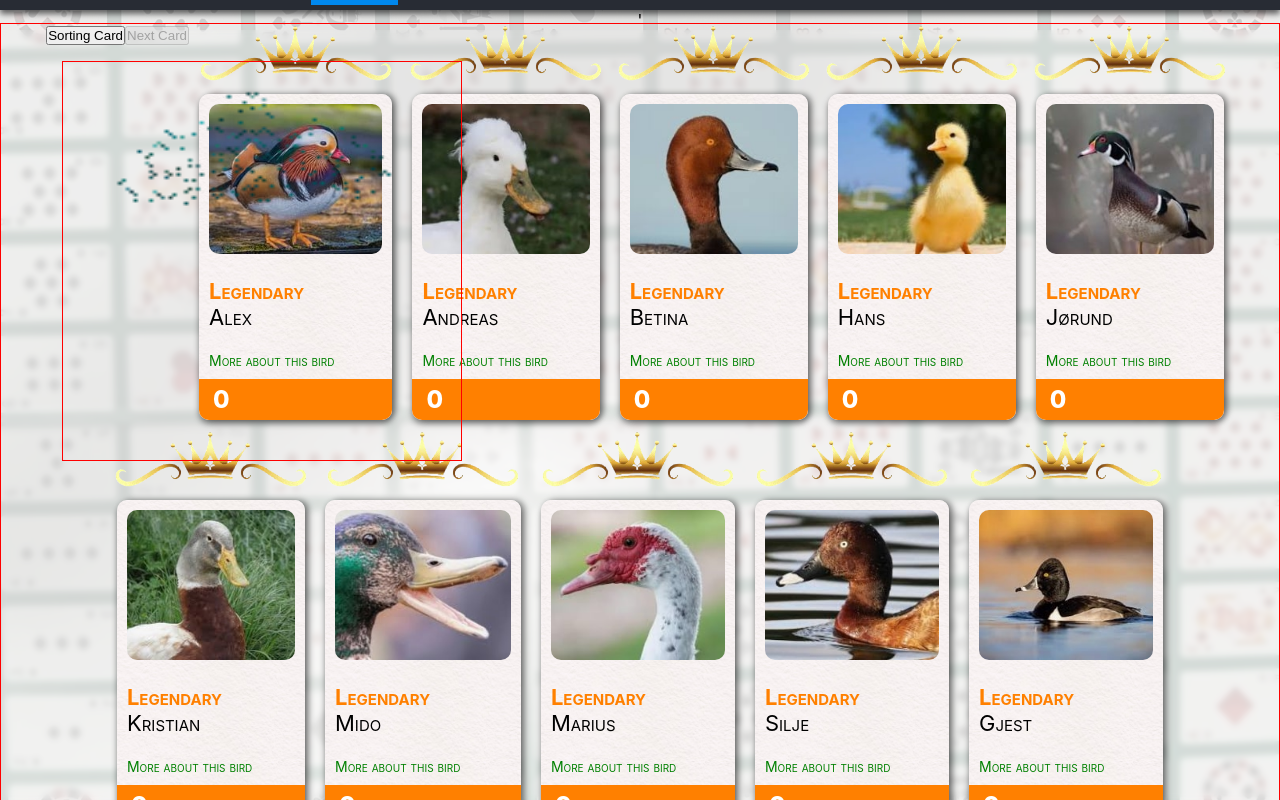
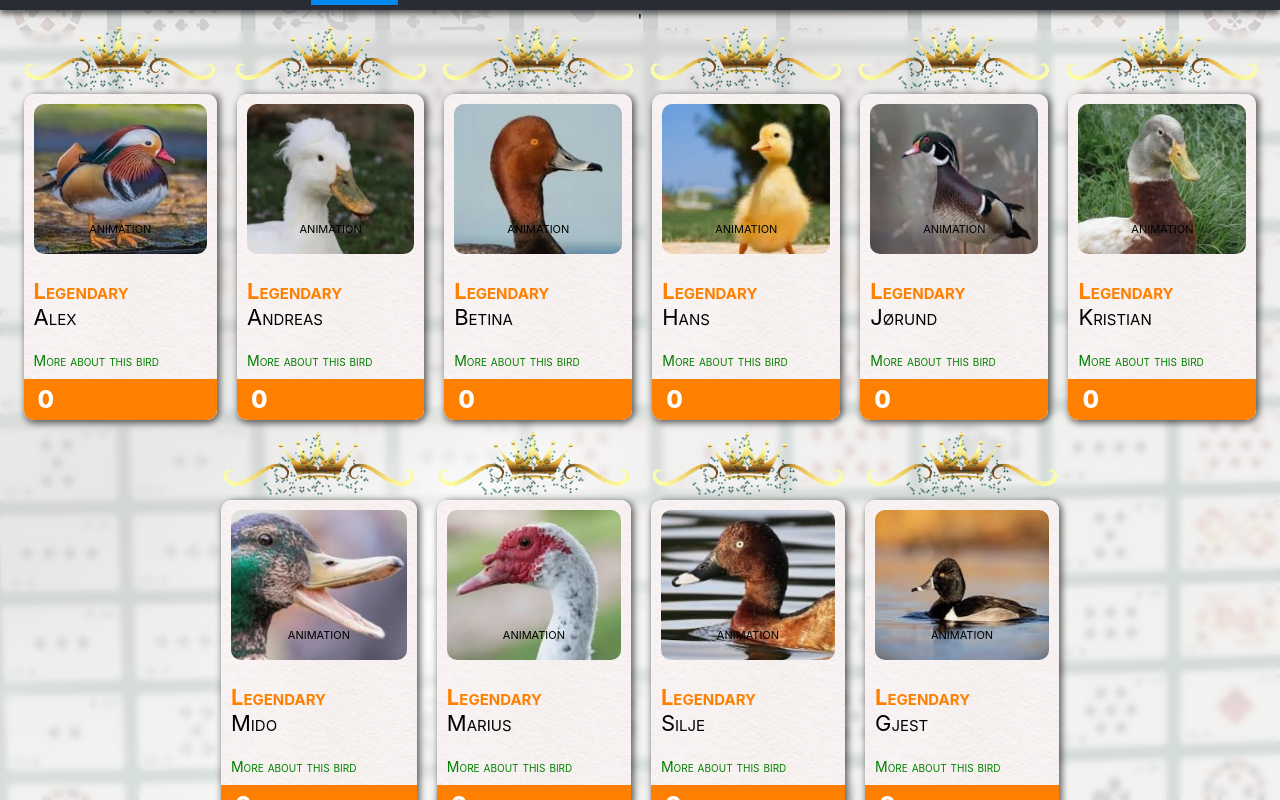
Before and after one commit to VoltG3/Duck_Sequence, a React (Create React App) app: page / in a window 1280 px wide. Built offline with nearby package versions, Linux system fonts and the light colour scheme.

Commit message:
[ UPDATE ] - all around

```diff
--- a/src/components/animations/animation.level.up.js
+++ b/src/components/animations/animation.level.up.js
@@ -1,43 +1,62 @@
-import { useState } from "react"
+import { motion } from "framer-motion"
+import { useState, useEffect } from "react"
 import config from "../../config"
+import { useDispatch, useSelector } from "react-redux"
+import { storeTargetState } from "../../redux/actions"
 
 export const LevelUpAnimation = () => {
-    const [frameIndex, setFrameIndex] = useState(0)
-    const [isPlaying, setIsPlaying] = useState(false)
-    const levelUpFrames = Object.values(config.level_up)            // Create an array of all level-up frames
+    const levelUpFrames = Object.values(config.level_up)
+    const [currentFrame, setCurrentFrame] = useState(0)
 
-    const startAnimation = () => {
-        if (isPlaying) return
+    const playAnimation = useSelector(state => state.target_state.play_animation_level_up)
+    const dispatch = useDispatch()
 
-        setIsPlaying(true)
+    useEffect(() => {
+        if (playAnimation) {
             let index = 0
-
+            setCurrentFrame(index)
             const interval = setInterval(() => {
-            setFrameIndex(index)
+                setCurrentFrame(index)
                 index++
 
                 if (index >= levelUpFrames.length) {
                     clearInterval(interval)
-                setIsPlaying(false)
+                    dispatch(storeTargetState("play_animation_level_up", false))
                 }
             }, 80)
+
+            return () => clearInterval(interval)
         }
+    }, [playAnimation, levelUpFrames.length, dispatch])
 
     return (
-        <div className="flex flex-col items-center space-y-2">
-            <button
-                onClick={startAnimation}
-                className="px-4 py-2 bg-yellow-500 text-white rounded hover:bg-yellow-600 transition"
+        <motion.div
+            style={{
+                position: "absolute",
+                top: "0",
+                width: "140px",
+                height: "190px",
+                zIndex: 9999,
+            }}
+            initial={{ opacity: 0 }}
+            animate={{ opacity: 1 }}
+            transition={{ duration: 0.5 }}
         >
-                🎉 Level Up!
-            </button>
-            {isPlaying && (
-                <img
-                    src={levelUpFrames[frameIndex]}
-                    alt="Level Up Animation"
-                    className="w-32 h-32"
+            {levelUpFrames.map((frame, index) => (
+                <motion.img
+                    key={index}
+                    src={frame}
+                    alt={`Frame ${index}`}
+                    style={{
+                        display: index === currentFrame ? "block" : "none",
+                        width: "100%",
+                        height: "100%",
+                    }}
+                    initial={{ opacity: 0 }}
+                    animate={{ opacity: 1 }}
+                    transition={{ duration: 0.5 }}
                 />
-            )}
-        </div>
+            ))}
+        </motion.div>
     )
 }
--- a/src/components/card/card.assembly.js
+++ b/src/components/card/card.assembly.js
@@ -6,6 +6,41 @@ import { CardPoints } from "./card.points"
 import { BtnOpenOverlayInfo } from "../btn/button.overlay.open.info"
 import { motion } from "framer-motion"
 import config from "../../config"
+
+import {LevelUpAnimation} from "../animations/animation.level.up"
+
+const CardAssemblyContainer = styled.div`
+    position: relative;
+    //border: solid 1px black;
+    width: auto;
+    height: auto;
+    //margin: 10px;
+    display: inline-block;
+`
+
+const AnimationContainer = styled.div`
+    position: absolute;
+    top: 0;
+    left: 0;
+    width: 100%;
+    height: 100%;
+    z-index: 50;
+    pointer-events: none;
+    background-color: transparent;
+
+    display: flex;
+    justify-content: center;
+    align-items: center;
+`
+
+const CrownContainer = styled(motion.div)`
+    display: flex;
+    justify-content: center;
+    align-items: center;
+    width: auto;
+    height: 60px;
+    position: relative;
+`
 
 const CardContainer = styled(motion.div)`
     display: flex;
@@ -32,27 +67,14 @@ const CardContainer = styled(motion.div)`
     //transition: box-shadow 0.6s ease, transform 0.6s ease;
 `
 
-const CrownContainer = styled(motion.div)`
-    display: flex;
-    justify-content: center;
-    align-items: center;
-    width: auto;
-    height: 60px;
-    position: relative;
-`
-
 export const CardAssembly = ({ id, title, name, count, rank, isActive }) => {
     return (
-        <>
+        <CardAssemblyContainer>
             <CrownContainer
                 layout
-                style={{ zIndex: isActive ? 10 : 1 }}
                 animate={{
                     scale: isActive ? 1.1 : 1,
                     y: isActive ? -30 : 0,
-                    boxShadow: isActive
-                        ? "none"
-                        : "none",
                 }}
                 transition={{ duration: 0.7, ease: "easeInOut" }}
             >
@@ -89,11 +111,23 @@ export const CardAssembly = ({ id, title, name, count, rank, isActive }) => {
                         <CardName rank={rank} title={title} name={name} />
                         <BtnOpenOverlayInfo id={id} name={name} rank={rank} title={title} count={count} />
                     </div>
-                    {/* <CardRank rank={rank} /> */}
                 </div>
 
                 <CardPoints count={count} id={id} rank={rank} />
             </CardContainer>
-        </>
+
+                <AnimationContainer>
+                    <p>animation</p>
+                    <LevelUpAnimation />
+                </AnimationContainer>
+
+        </CardAssemblyContainer>
     )
 }
+
+
+//{isActive && (
+  //              <AnimationContainer>
+    //                <p>animation</p>
+      //          </AnimationContainer>
+        //    )}
--- a/src/components/controller.cards.js
+++ b/src/components/controller.cards.js
@@ -1,7 +1,6 @@
 import { useEffect, useState, useCallback } from "react"
 import { CardAssembly } from "./card/card.assembly"
 import { useSelector, useDispatch } from "react-redux"
-import { LevelUpAnimation2 } from "./overlay/info/animation.level.up2"
 import { storeTargetState } from "../redux/actions"
 
 export const CardController = () => {
@@ -26,7 +25,7 @@ export const CardController = () => {
         console.log("Sorted data:", sorted)
     }, [cards])
 
-    // Handle next step (sorting)
+    // Handle the next step (sorting)
     const handleNextStep = useCallback(() => {
         if (!sortedCards.length || currentStep >= sortedCards.length) return
 
@@ -80,14 +79,14 @@ export const CardController = () => {
     useEffect(() => {
         if (ActionSortingCards) {
             handlePrepareSort();
-            dispatch(storeTargetState("sorting_cards", false)); // Reset sorting flag
+            dispatch(storeTargetState("sorting_cards", false))
         }
 
         if (ActionSortingNext) {
             handleNextStep()
-            dispatch(storeTargetState("sorting_cards_next", false)); // Reset the next step flag
+            dispatch(storeTargetState("sorting_cards_next", false))
         }
-    }, [ActionSortingCards, ActionSortingNext, handlePrepareSort, handleNextStep, dispatch]);
+    }, [ActionSortingCards, ActionSortingNext, handlePrepareSort, handleNextStep, dispatch])
 
     if (!isDataLoaded || !Array.isArray(cards) || cards.length === 0) {
         return <p>Loading cards…</p>
@@ -96,20 +95,7 @@ export const CardController = () => {
     return (
         <>
             <div className="mb-4 flex gap-4">
-                <button
-                    className="px-4 py-2 bg-blue-600 text-white rounded"
-                    onClick={handlePrepareSort}
-                >
-                    Sorting Card
-                </button>
-                <button
-                    className="px-4 py-2 bg-green-600 text-white rounded"
-                    onClick={handleNextStep}
-                    disabled={currentStep >= sortedCards.length}
-                >
-                    Next Card
-                </button>
-                <LevelUpAnimation2 />
+
             </div>
 
             {cards.map((card) => {
--- a/src/components/overlay/info/animation.level.up2.js
+++ /dev/null
@@ -1,64 +0,0 @@
-import { motion } from "framer-motion"
-import { useState, useEffect } from "react"
-import config from "../../../config"
-import { useDispatch, useSelector } from "react-redux"
-import { storeTargetState } from "../../../redux/actions"
-
-export const LevelUpAnimation2 = () => {
-    const levelUpFrames = Object.values(config.level_up)
-    const [currentFrame, setCurrentFrame] = useState(0)
-
-    const playAnimation = useSelector(state => state.target_state.play_animation_level_up)
-    const dispatch = useDispatch()
-
-    useEffect(() => {
-        if (playAnimation) {
-            let index = 0
-            setCurrentFrame(index)
-            const interval = setInterval(() => {
-                setCurrentFrame(index)
-                index++
-
-                if (index >= levelUpFrames.length) {
-                    clearInterval(interval)
-                    dispatch(storeTargetState("play_animation_level_up", false))
-                }
-            }, 80)
-
-            return () => clearInterval(interval)
-        }
-    }, [playAnimation, levelUpFrames.length, dispatch])
-
-    return (
-        <motion.div
-            style={{
-                position: "absolute",
-                width: "400px",
-                height: "400px",
-                border: "1px solid red",
-                padding: "1rem",
-                margin: "1rem",
-                zIndex: 9999,
-            }}
-            initial={{ opacity: 0 }}
-            animate={{ opacity: 1 }}
-            transition={{ duration: 0.5 }}
-        >
-            {levelUpFrames.map((frame, index) => (
-                <motion.img
-                    key={index}
-                    src={frame}
-                    alt={`Frame ${index}`}
-                    style={{
-                        display: index === currentFrame ? "block" : "none",
-                        width: "100%",
-                        height: "100%",
-                    }}
-                    initial={{ opacity: 0 }}
-                    animate={{ opacity: 1 }}
-                    transition={{ duration: 0.5 }}
-                />
-            ))}
-        </motion.div>
-    )
-}
--- a/src/sections/section.content.js
+++ b/src/sections/section.content.js
@@ -30,7 +30,7 @@ const StyledContent = styled.div`
         align-content: center;
         width: auto;
         height: auto;
-        border: solid 1px red;
+        //border: solid 1px red;
     }
 `
 
```
Also changed, not shown: src/components/animations/temp.js (deleted, +0 -60 lines). Lines whose indentation alone changed are shown as unchanged.
